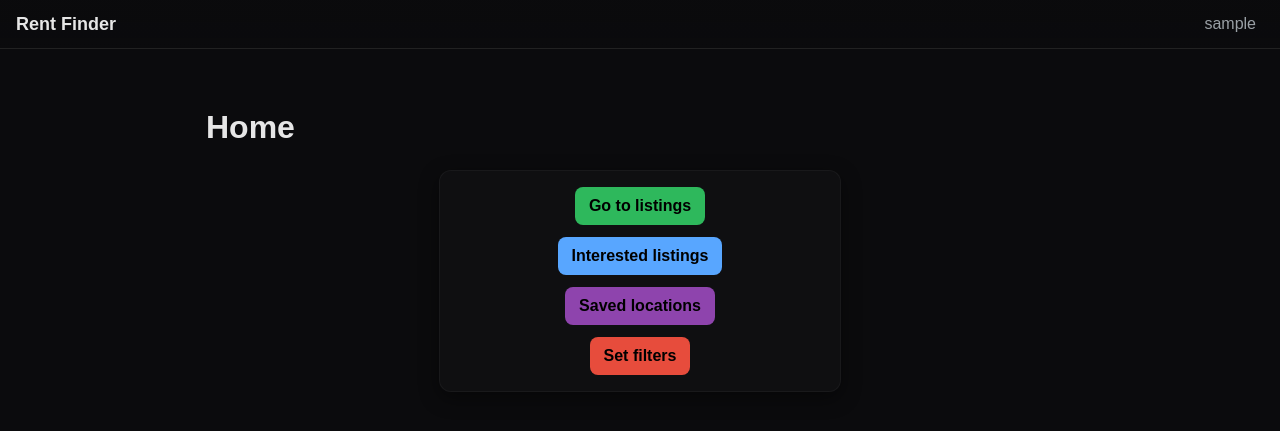
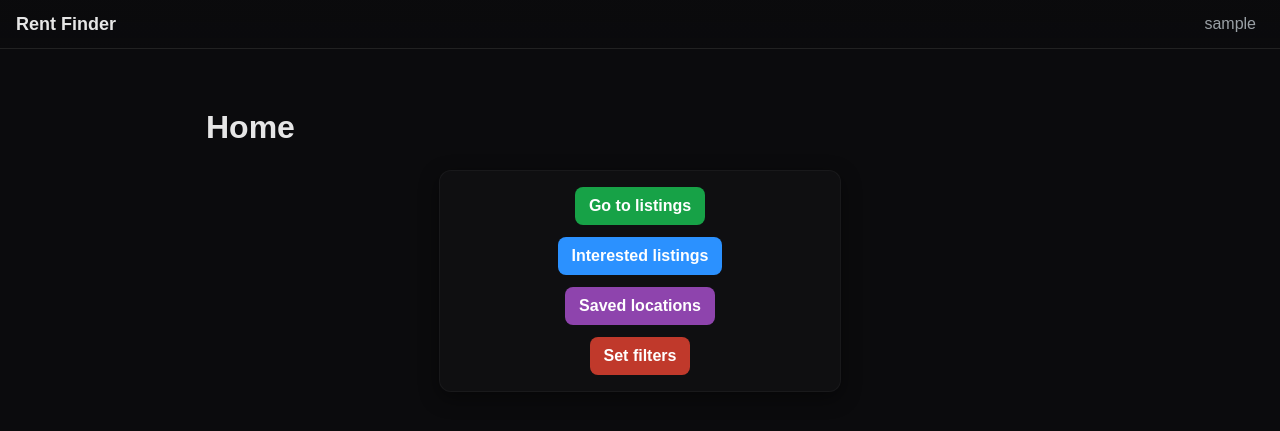
Before and after one commit to KnotATypo/Rent-Finder, a Flask app: page / in a window 1280 px wide. Shown: the top 431 px of the page. Run offline with Flask 3, Linux system fonts and the light colour scheme; the visitor is signed in with stand-in values (Sample User, id 1); parts of the project's set-up code (start-up, migrations or seed data) failed here and were passed over.

Commit message:
Updated colouring on buttons

```diff
--- a/src/rent_finder/static/css/style.css
+++ b/src/rent_finder/static/css/style.css
@@ -3,7 +3,7 @@
     --bg: #0b0b0d;
     --text: #e6e6e6;
     --muted: #9aa0a6;
-    --accent: #58a6ff;
+    --accent: #2b91ff;
     --card-bg: #0f1113;
     --border: #222222;
     --hero-bg: #000000;
@@ -475,49 +469,29 @@ body.listing-page .blurb {
     border: none;
     cursor: pointer;
     font-weight: 700;
-    color: var(--text);
+    color: #fff;
     background: var(--control-bg);
     transition: background-color 120ms ease, transform 80ms ease;
 }
 
 .btn--green {
-    background: #2eb85c;
-    color: #000;
-}
-
-.btn--green:focus {
-    background: #28a745;
-    color: #000;
+    background: #17a247;
+    color: #fff;
 }
 
 .btn--red {
-    background: #e74c3c;
-    color: #000;
-}
-
-.btn--red:focus {
     background: #c0392b;
-    color: #000;
+    color: #fff;
 }
 
 .btn--blue {
     background: var(--accent);
-    color: #000;
-}
-
-.btn--blue:focus {
-    background: #2b8fff;
-    color: #000;
+    color: #fff;
 }
 
 .btn--purple {
     background: #8e44ad;
-    color: #000;
-}
-
-.btn--purple:focus {
-    background: #7a2fa0;
-    color: #000;
+    color: #fff;
 }
 
 .home-actions {
```
Also changed, not shown: other parts of src/rent_finder/static/css/style.css (+13 -19 lines).
